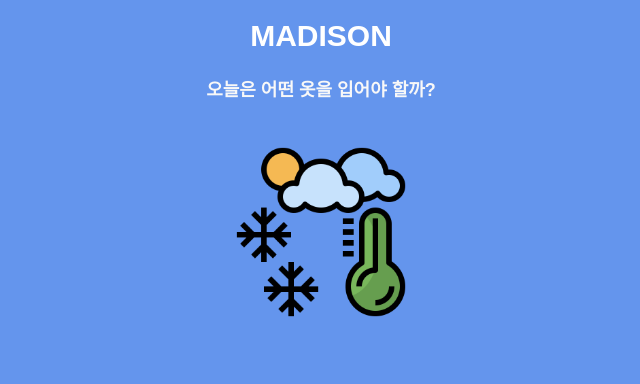
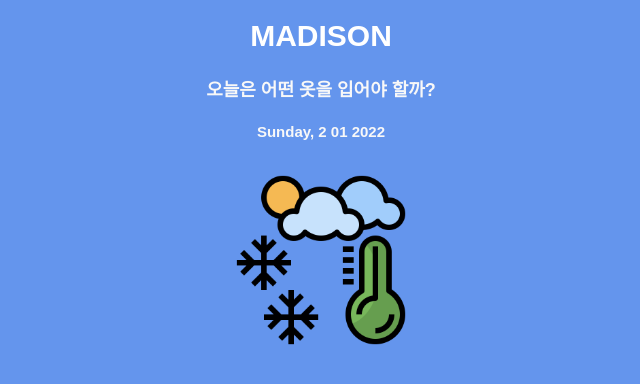
Before and after one commit to madisonrubylee/weather-cloths, a React (Create React App) app: page / in a window 1280 px wide. Shown: the top 384 px of the page, without its empty margins (319-959 px from the left). Built offline with nearby package versions, Linux system fonts and the light colour scheme.

Commit message:
add date

```diff
--- a/package.json
+++ b/package.json
@@ -10,6 +10,7 @@
     "@types/node": "^16.11.17",
     "@types/react": "^17.0.38",
     "@types/react-dom": "^17.0.11",
+    "moment": "^2.29.1",
     "react": "^17.0.2",
     "react-dom": "^17.0.2",
     "react-router-dom": "^6.2.1",
--- a/src/components/Header/header.module.css
+++ b/src/components/Header/header.module.css
@@ -9,4 +9,4 @@ h1 {
     color: #ffffff;
 }
 
-p { color: #f8f8f8; font-family: 'Raleway',sans-serif; font-size: 18px; font-weight: 600; line-height: 32px; margin: 0 0 24px; }
+p { color: #f8f8f8; font-family: 'Raleway',sans-serif; font-size: 18px; font-weight: 600; line-height: 32px; margin: 0 0 10px; }
--- a/src/components/Wheather/wheather.module.css
+++ b/src/components/Wheather/wheather.module.css
@@ -2,3 +2,5 @@
     height: 174px;
     margin-top: 15px;
 }
+
+.nowDate { color: #f8f8f8; font-family: 'Raleway',sans-serif; font-size: 15px; font-weight: 700; line-height: 32px; }
--- a/src/components/Wheather/wheather.tsx
+++ b/src/components/Wheather/wheather.tsx
@@ -1,12 +1,16 @@
 import React from 'react'
 import styles from './wheather.module.css'
+import moment from 'moment'
 
 const DEFAULT_IMAGE = '/wheather/default_wheather.png'
 
 const Wheather = () => {
 
+    const now = new Date()
+    const nowDate = `${moment(now).format(`dddd, D MM YYYY`)}`
     return (
         <>
+            <p className={styles.nowDate} >{ nowDate }</p>
             <img className={styles.img} src={DEFAULT_IMAGE} alt="wheather" />
         </>
     )
```
Also changed, not shown: 1 other file (tests, documents, lock files or other folders).
